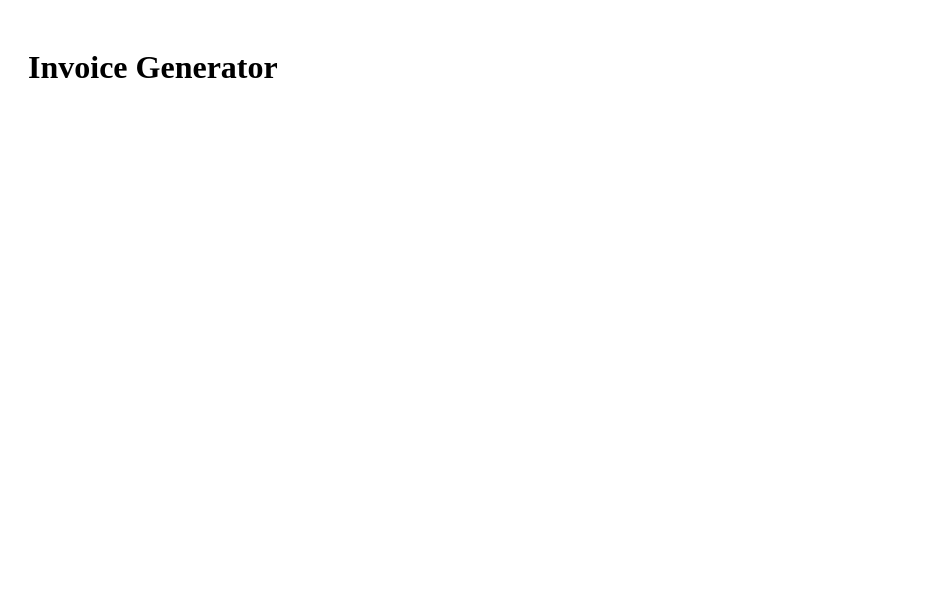
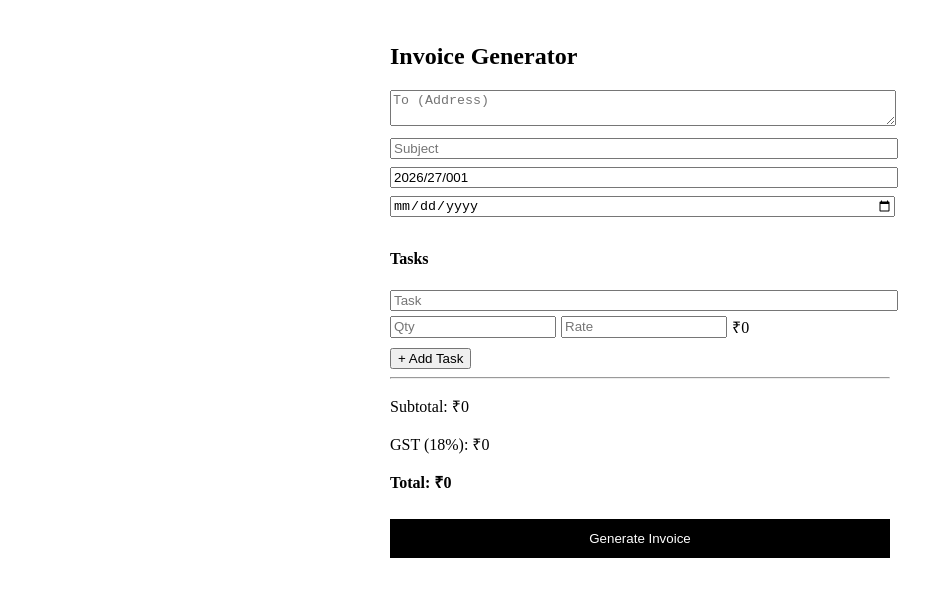
Before and after one commit to mitradaniel/gen_invoice, a Next.js app: page / in a window 1280 px wide. Shown: the top 596 px of the page, without its empty margins (0-932 px from the left). Built offline with nearby package versions, Linux system fonts and the light colour scheme.

Commit message:
Update page.js

```diff
--- a/app/page.js
+++ b/app/page.js
@@ -1,7 +1,132 @@
+"use client";
+import { useState } from "react";
+
 export default function Page() {
+  const [tasks, setTasks] = useState([
+    { name: "", qty: 0, rate: 0 }
+  ]);
+  const [subject, setSubject] = useState("");
+  const [invoice, setInvoice] = useState("2026/27/001");
+  const [date, setDate] = useState("");
+
+  const addTask = () => {
+    setTasks([...tasks, { name: "", qty: 0, rate: 0 }]);
+  };
+
+  const updateTask = (index, field, value) => {
+    const updated = [...tasks];
+    updated[index][field] = value;
+    setTasks(updated);
+  };
+
+  const subtotal = tasks.reduce((sum, t) => sum + (t.qty * t.rate), 0);
+  const gst = subtotal * 0.18;
+  const total = subtotal + gst;
+
+  const generatePDF = async () => {
+    const res = await fetch("/api/generate", {
+      method: "POST",
+      body: JSON.stringify({
+        tasks,
+        subject,
+        invoice,
+        date,
+        subtotal,
+        gst,
+        total
+      })
+    });
+
+    const blob = await res.blob();
+    const url = window.URL.createObjectURL(blob);
+
+    const a = document.createElement("a");
+    a.href = url;
+    a.download = `${invoice}_${subject}.pdf`;
+    a.click();
+  };
+
   return (
-    <div style={{ padding: 20 }}>
-      <h1>Invoice Generator</h1>
+    <div style={{ padding: 15, maxWidth: 500, margin: "auto" }}>
+      <h2>Invoice Generator</h2>
+
+      <textarea
+        placeholder="To (Address)"
+        style={{ width: "100%", marginBottom: 8 }}
+      />
+
+      <input
+        placeholder="Subject"
+        value={subject}
+        onChange={(e) => setSubject(e.target.value)}
+        style={{ width: "100%", marginBottom: 8 }}
+      />
+
+      <input
+        placeholder="Invoice Number"
+        value={invoice}
+        onChange={(e) => setInvoice(e.target.value)}
+        style={{ width: "100%", marginBottom: 8 }}
+      />
+
+      <input
+        type="date"
+        onChange={(e) => setDate(e.target.value)}
+        style={{ width: "100%", marginBottom: 12 }}
+      />
+
+      <h4>Tasks</h4>
+
+      {tasks.map((t, i) => (
+        <div key={i} style={{ marginBottom: 10 }}>
+          <input
+            placeholder="Task"
+            value={t.name}
+            onChange={(e) => updateTask(i, "name", e.target.value)}
+            style={{ width: "100%", marginBottom: 5 }}
+          />
+
+          <div style={{ display: "flex", gap: 5 }}>
+            <input
+              type="number"
+              placeholder="Qty"
+              onChange={(e) => updateTask(i, "qty", +e.target.value)}
+              style={{ width: "33%" }}
+            />
+            <input
+              type="number"
+              placeholder="Rate"
+              onChange={(e) => updateTask(i, "rate", +e.target.value)}
+              style={{ width: "33%" }}
+            />
+            <div style={{ width: "33%" }}>
+              ₹{t.qty * t.rate}
+            </div>
+          </div>
+        </div>
+      ))}
+
+      <button onClick={addTask}>+ Add Task</button>
+
+      <hr />
+
+      <p>Subtotal: ₹{subtotal}</p>
+      <p>GST (18%): ₹{gst}</p>
+      <p><b>Total: ₹{total}</b></p>
+
+      <button
+        onClick={generatePDF}
+        style={{
+          width: "100%",
+          padding: 12,
+          background: "black",
+          color: "white",
+          border: "none",
+          marginTop: 10
+        }}
+      >
+        Generate Invoice
+      </button>
     </div>
   );
 }
```
